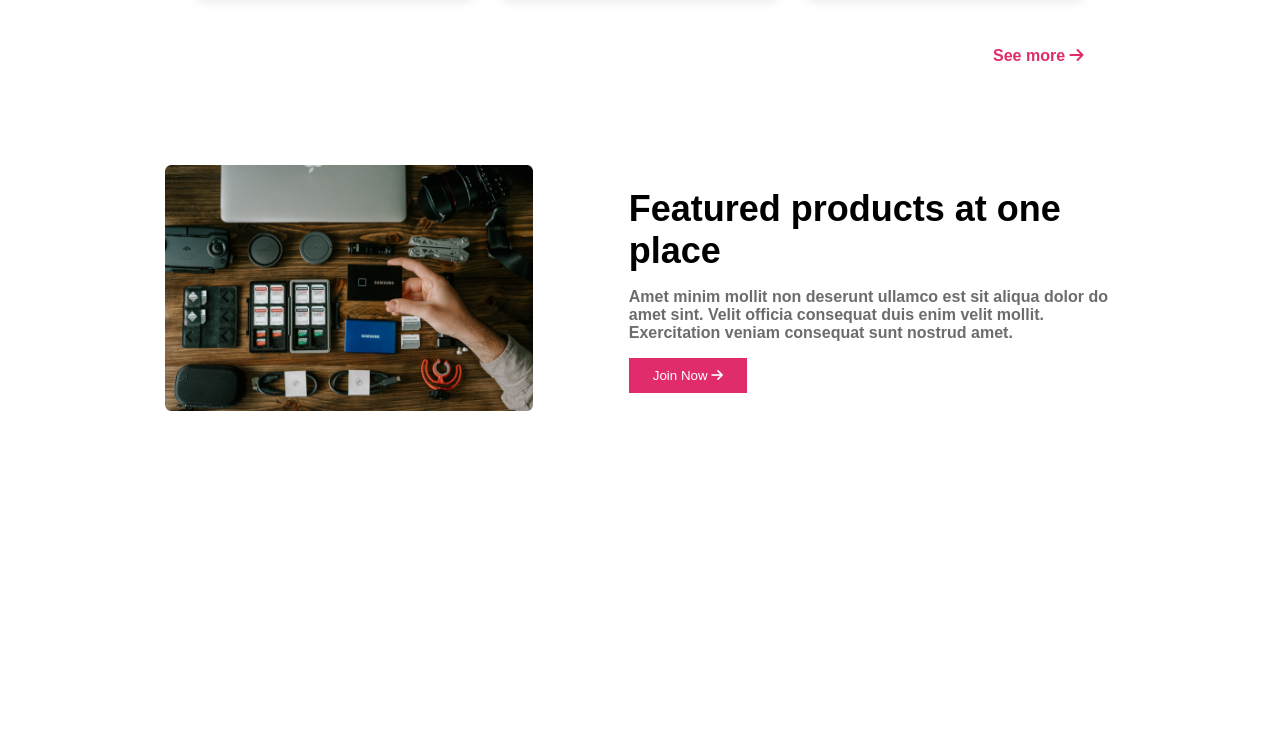
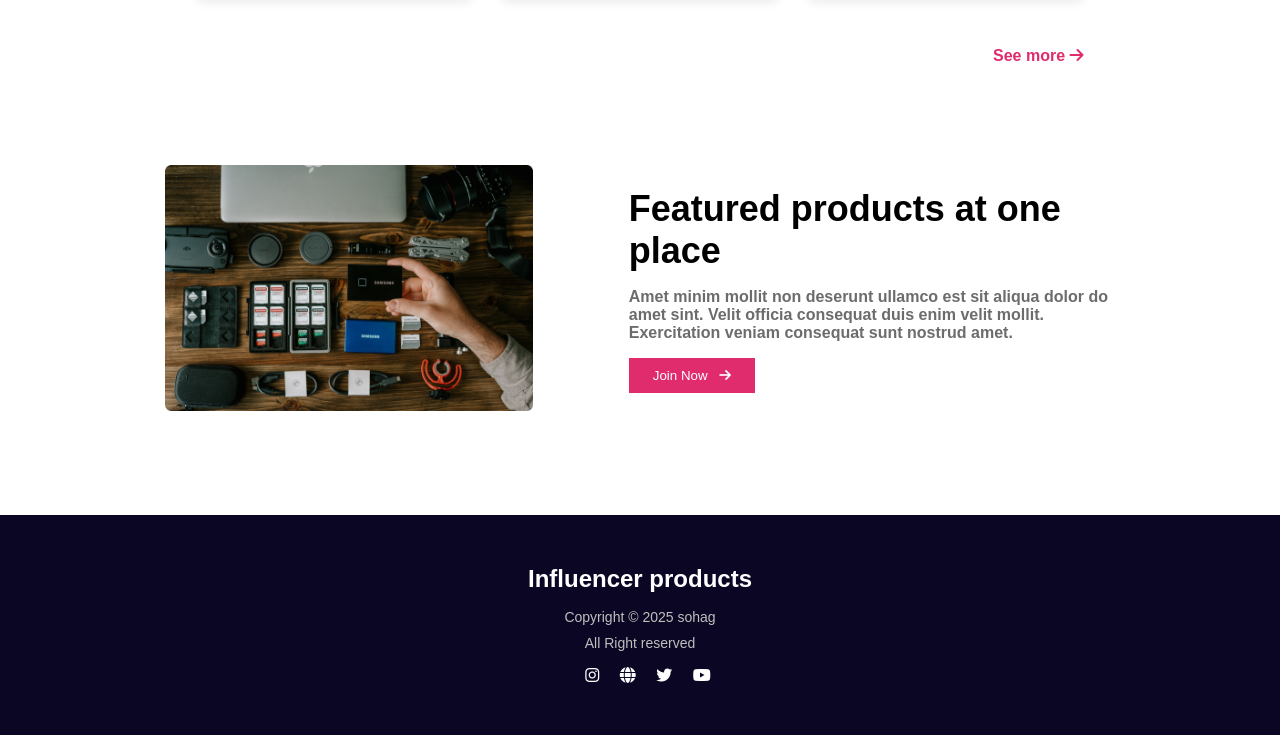
Before and after one commit to Sohag-Ali/Influencer-gears-website, a plain HTML site: page index.html in a window 1280 px wide. Shown: the part 2100-2835 px from the top of the page. Before the commit the page ends 2615 px from the top, so only its background shows below. Drawn offline with Linux system fonts and the light colour scheme.

Commit message:
footer section done

```diff
--- a/index.html
+++ b/index.html
@@ -145,5 +145,19 @@
         </div>
       </section>
     </main>
+
+    <footer>
+      <div class="footer-item">
+        <h2 class="footer-title">Influencer products</h2>
+        <p>Copyright &copy 2025 sohag</p>
+        <p>All Right reserved</p>
+        <div class="icon-socal">
+          <i class="fa-brands fa-instagram"></i>
+          <i class="fa-solid fa-globe"></i>
+          <i class="fa-brands fa-twitter"></i>
+          <i class="fa-brands fa-youtube"></i>
+        </div>
+      </div>
+    </footer>
   </body>
 </html>
--- a/styles/styles.css
+++ b/styles/styles.css
@@ -207,7 +207,35 @@ nav {
     margin-bottom: 0px;
     font-weight: 500;
 }
+.btn-secondary i{
+    margin-left: 8px;
 
+}
+footer {
+  background-color: #0B0623;
+    text-align: center;
+    padding-bottom: 50px;
+    padding-top: 50px;
+}
+.footer-title {
+    color: white;
+    font-size: 1.5rem;
+    font-weight: 600;
+    margin-bottom: 16px;
+    text-align: center;
+}
+.footer-item p{
+    color: #BFBFBF;
+    font-size: 0.875rem;
+    margin-bottom: 10px;
+
+}
+.icon-socal i{
+    color: white;
+    margin-left: 16px;
+    margin-top: 6px;
+
+}
 
 @media screen and (max-width: 576px) {
     nav {
```
